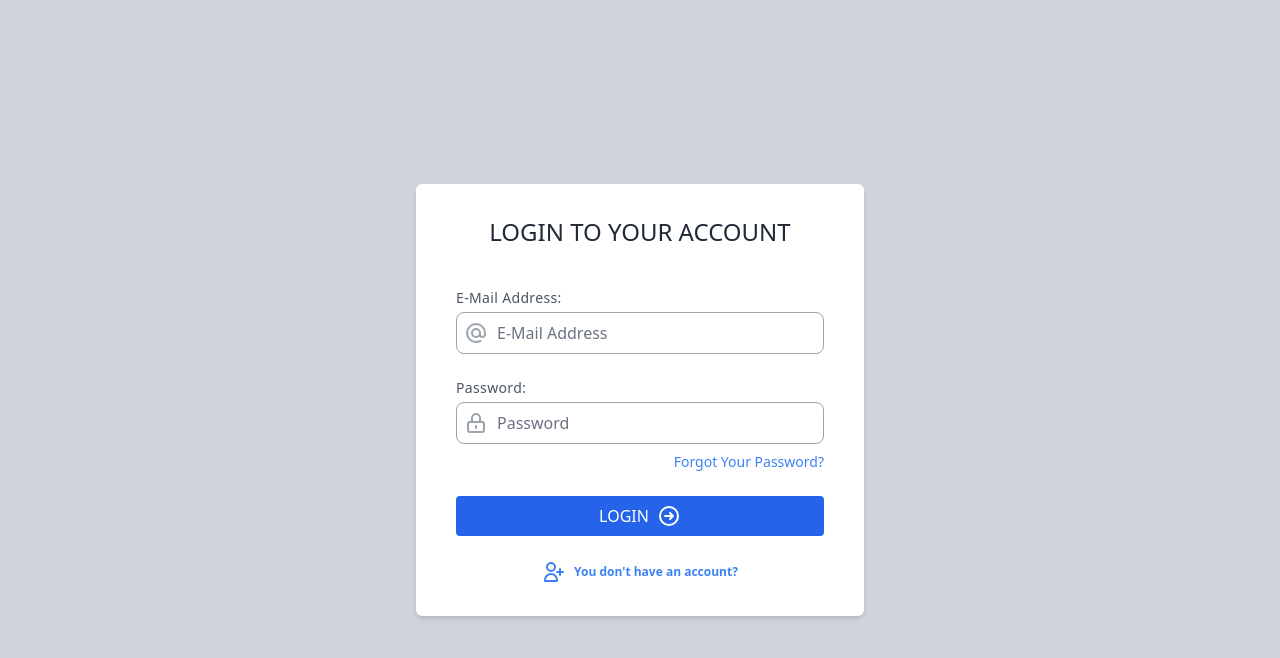
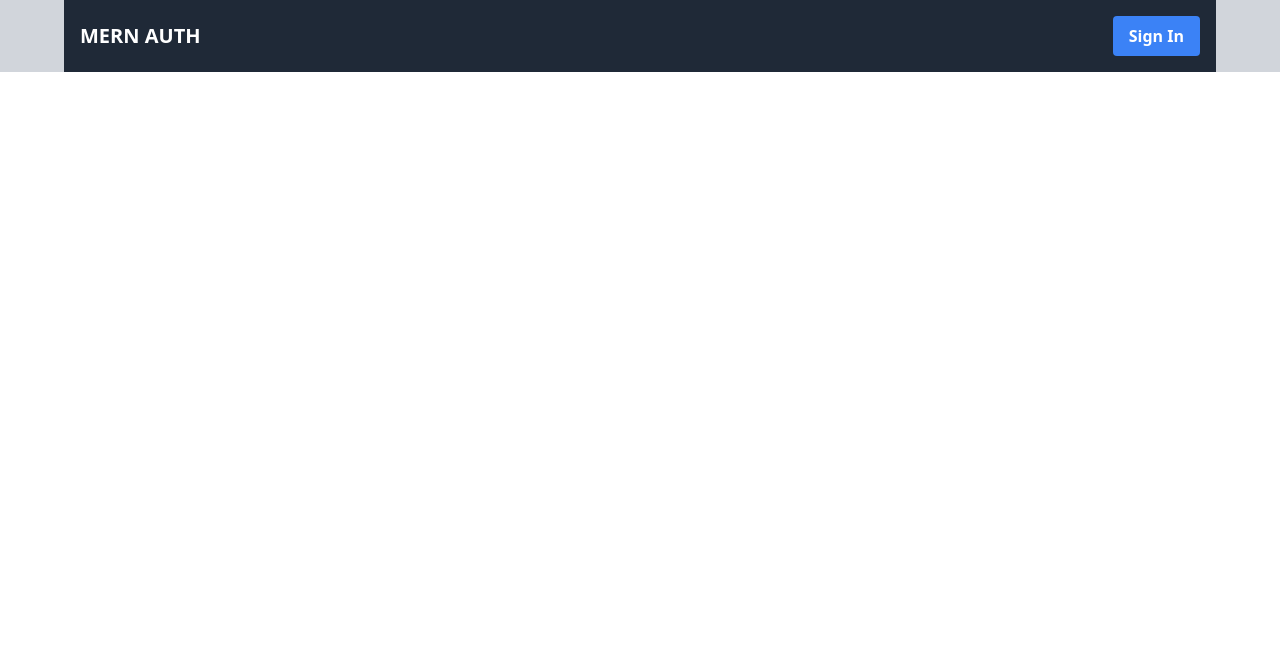
Before and after one commit to Najamulhassan3383/MERN_AuthFlow, a React (Vite) app in the folder mern_authflow/: page / in a window 1280 px wide. Shown: the top 658 px of the page. Built offline with nearby package versions, Linux system fonts and the light colour scheme.

Commit message:
completed home page with only navbar

```diff
--- /dev/null
+++ b/mern_authflow/src/components/HomePage.jsx
@@ -0,0 +1,45 @@
+import { useState } from "react";
+
+function HomePage() {
+  const [isLoggedIn, setIsLoggedIn] = useState(false);
+
+  const handleLogin = () => {
+    setIsLoggedIn(true);
+  };
+
+  const handleLogout = () => {
+    setIsLoggedIn(false);
+  };
+
+  return (
+    <div className="max-w-6xl m-auto h-full bg-red-900">
+      <nav className="flex justify-between items-center bg-gray-800 p-4">
+        <div className="text-white font-bold text-xl">MERN AUTH</div>
+        <div>
+          {isLoggedIn ? (
+            <>
+              <button
+                className="bg-blue-500 hover:bg-blue-700 text-white font-bold py-2 px-4 rounded mr-2"
+                onClick={handleLogout}
+              >
+                Log Out
+              </button>
+              <button className="bg-blue-500 hover:bg-blue-700 text-white font-bold py-2 px-4 rounded mr-2">
+                Profile
+              </button>
+            </>
+          ) : (
+            <button
+              className="bg-blue-500 hover:bg-blue-700 text-white font-bold py-2 px-4 rounded"
+              onClick={handleLogin}
+            >
+              Sign In
+            </button>
+          )}
+        </div>
+      </nav>
+    </div>
+  );
+}
+
+export default HomePage;
--- a/mern_authflow/src/main.jsx
+++ b/mern_authflow/src/main.jsx
@@ -6,6 +6,7 @@ import { createBrowserRouter, RouterProvider } from "react-router-dom";
 
 import LoginForm from "./components/LoginForm.jsx";
 import SignUp from "./components/SignUp.jsx";
+import HomePage from "./components/HomePage.jsx";
 
 const router = createBrowserRouter([
   {
@@ -14,7 +15,7 @@ const router = createBrowserRouter([
     children: [
       {
         path: "/",
-        element: <LoginForm />,
+        element: <HomePage />,
       },
       {
         path: "signup",
```
